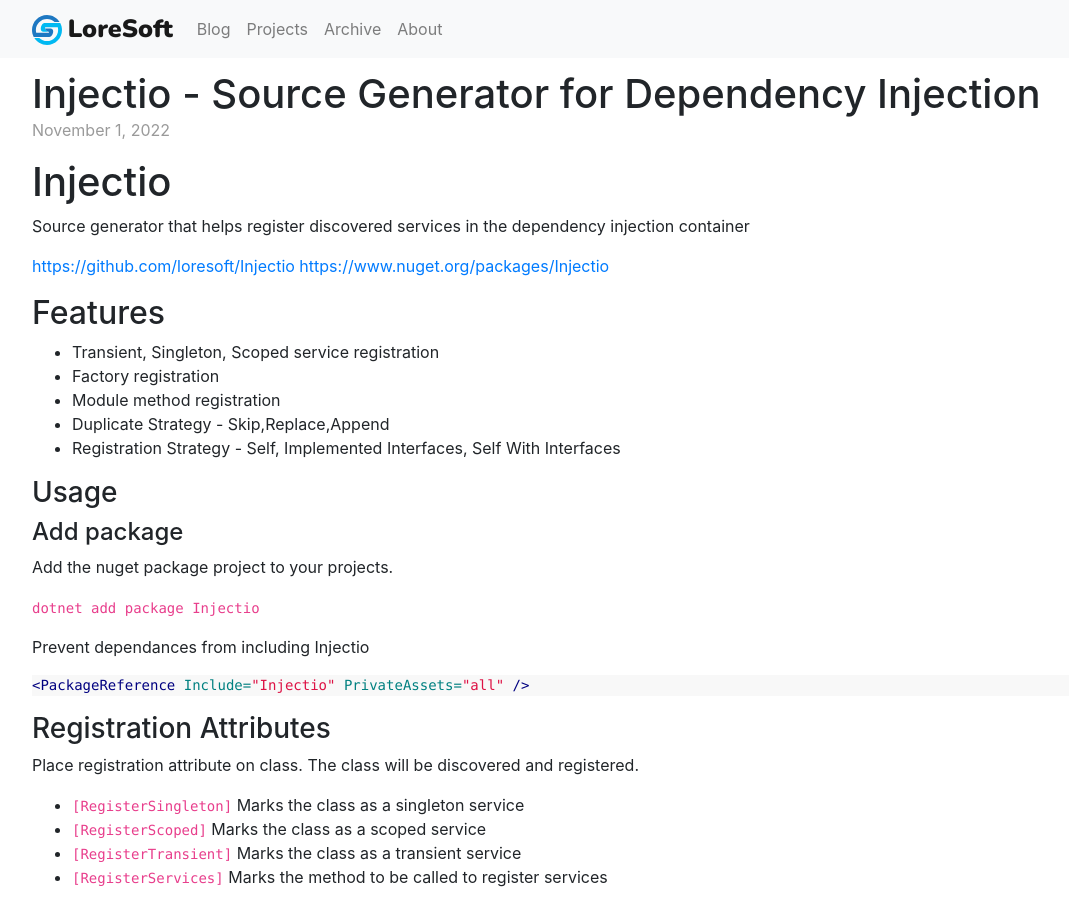
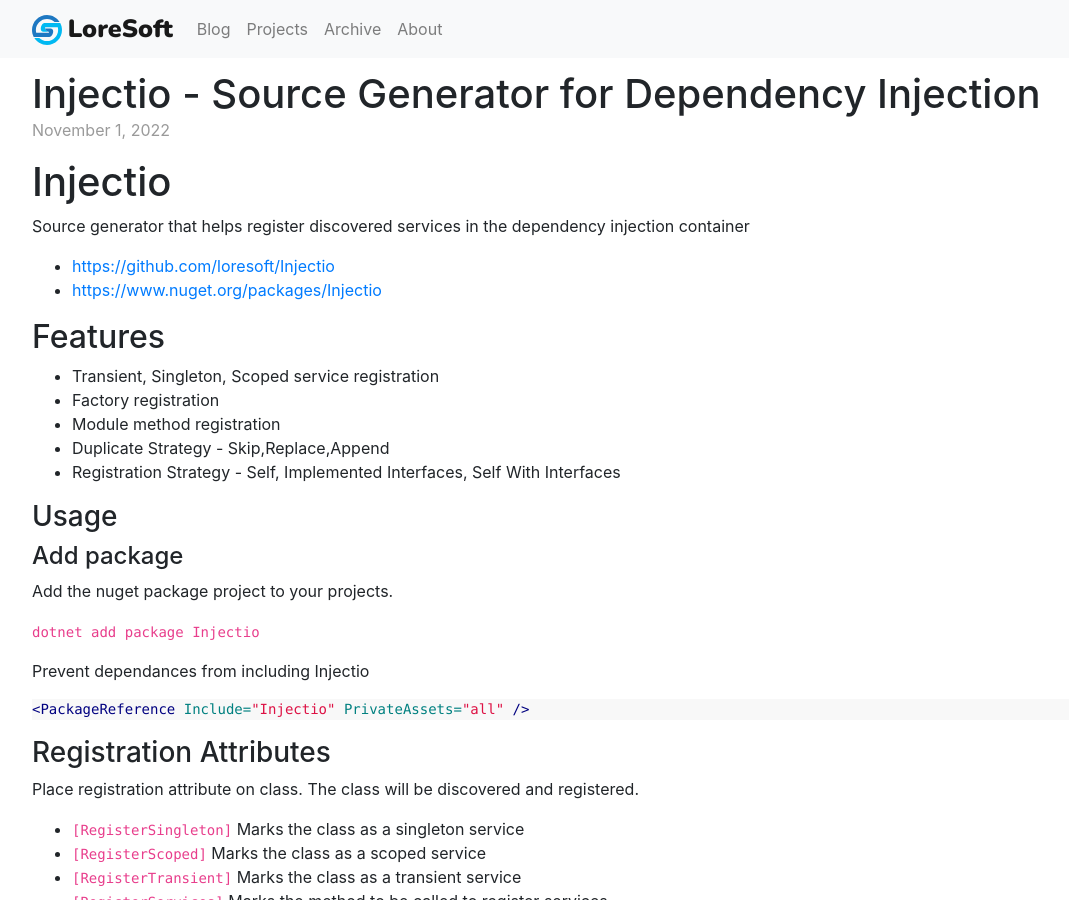
Before and after one commit to loresoft/loresoft.github.io, a Jekyll site: the page built from _posts/2022-11-01-Injectio-Source-Generator-for-Dependency-Injection.md, in a window 1280 px wide and 900 px high. Shown: the whole window, without its empty margins (53-1122 px from the left). Built offline with Jekyll 4.4.1, drawn with Linux system fonts in a browser that asks for light colours; comment, search, counter and statistics services are not loaded.

Commit message:
Update 2022-11-01-Injectio-Source-Generator-for-Dependency-Injection.md

```diff
--- a/_posts/2022-11-01-Injectio-Source-Generator-for-Dependency-Injection.md
+++ b/_posts/2022-11-01-Injectio-Source-Generator-for-Dependency-Injection.md
@@ -11,8 +11,8 @@
 
 Source generator that helps register discovered services in the dependency injection container
 
-<https://github.com/loresoft/Injectio>
-<https://www.nuget.org/packages/Injectio>
+- <https://github.com/loresoft/Injectio>
+- <https://www.nuget.org/packages/Injectio>
 
 ## Features
 
```
